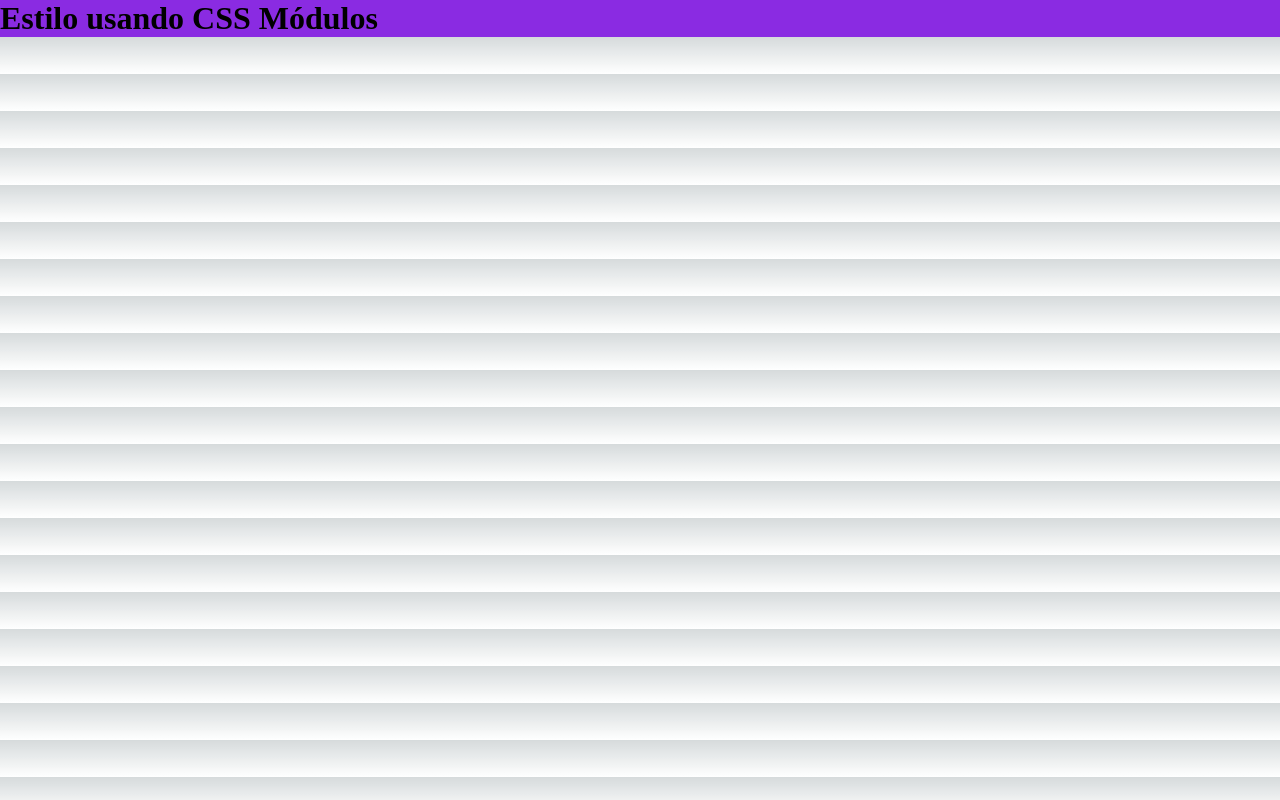
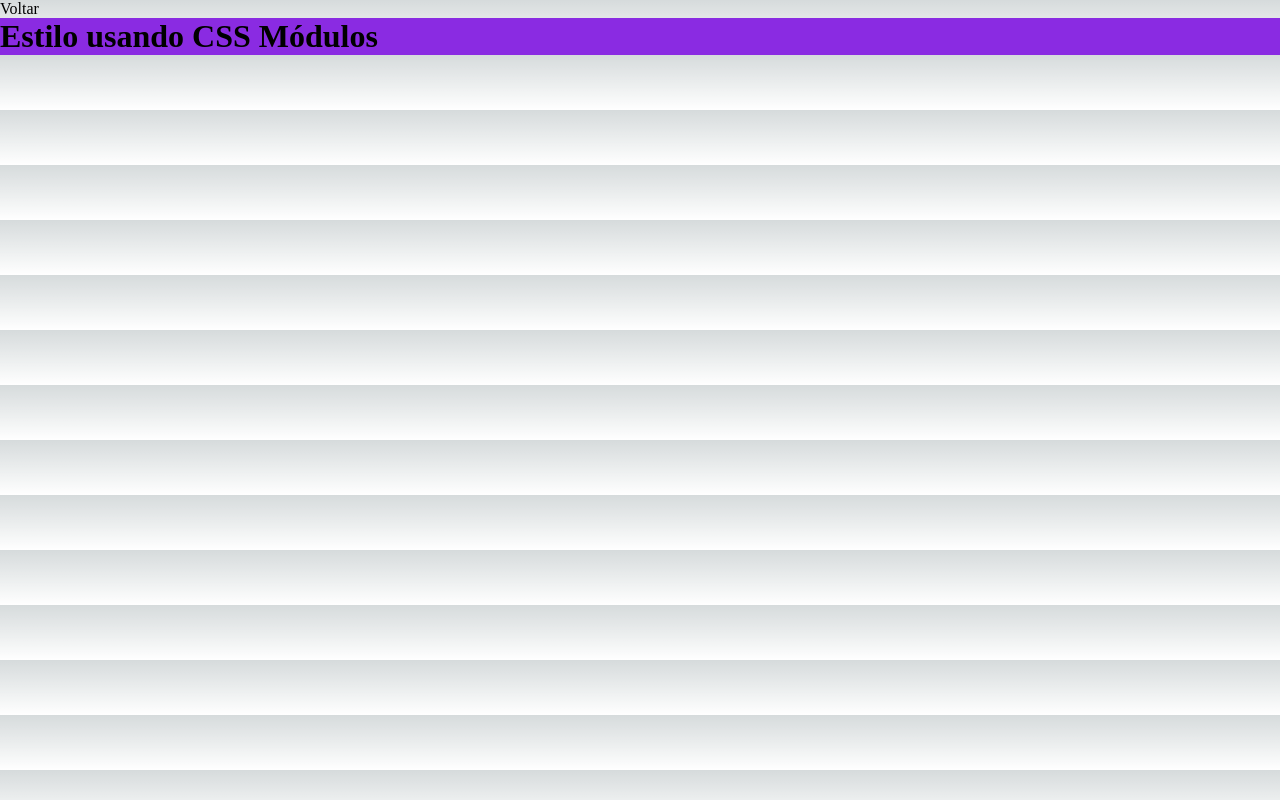
Before and after one commit to dronan/NextJS-Firebase, a Next.js app in the folder fundamentos/: page /estiloso in a window 1280 px wide. Built offline with nearby package versions, Linux system fonts and the light colour scheme.

Commit message:
navegacao entre layouts e props.children

```diff
--- /dev/null
+++ b/fundamentos/src/components/Layout.jsx
@@ -0,0 +1,12 @@
+import Link from 'next/link'
+
+export default function Layout(props) {
+    return (
+        <div>
+                <Link href="/">Voltar</Link>
+
+                {/* props.children acessa o conteudo entre as tags <layout> conteudo </layout> */}
+                {props.children}
+        </div>
+    )
+}
--- a/fundamentos/src/pages/estiloso.jsx
+++ b/fundamentos/src/pages/estiloso.jsx
@@ -1,9 +1,11 @@
+import Layout from '@/components/Layout';
 import estilos from '../styles/Estiloso.module.css'
-
 export default function Estiloso() {
     return (
-        <div className={estilos.roxo}>
-            <h1>Estilo usando CSS Módulos</h1>
-        </div>
+        <Layout>
+            <div className={estilos.roxo}>
+                <h1>Estilo usando CSS Módulos</h1>
+            </div>
+        </Layout>
     )
 }
--- a/fundamentos/src/pages/exemplo.jsx
+++ b/fundamentos/src/pages/exemplo.jsx
@@ -1,10 +1,11 @@
 import { Cabecalho } from "@/components/Cabecalho";
+import Layout from "@/components/Layout";
 
 export default function Exemplo() {
     return (
-        <>
+        <Layout>
             <Cabecalho titulo="Teste titulo" subtitulo="Teste subtitulo" />
             <Cabecalho titulo="Teste 2" subtitulo="subtitulo" />
-        </>
+        </Layout>
     )
 }
```
Also changed, not shown: fundamentos/src/pages/index.jsx (+6 -2 lines).
